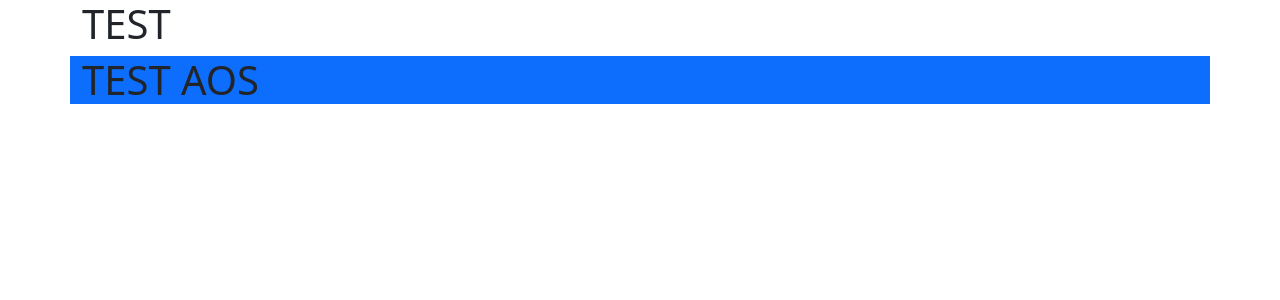
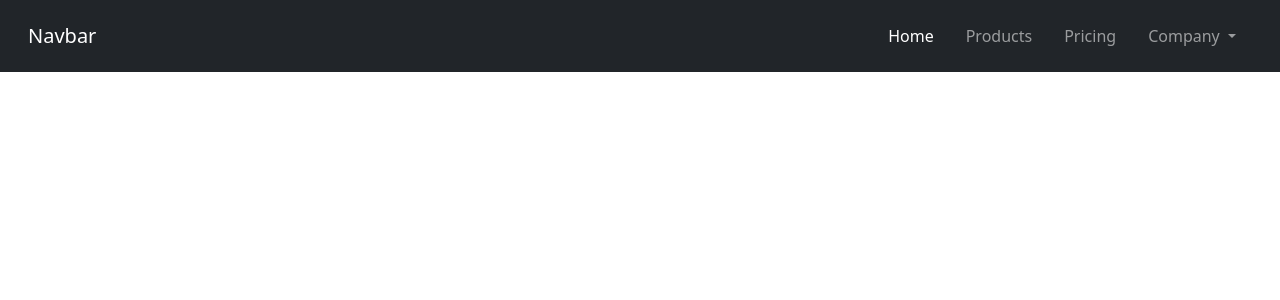
Before and after one commit to MahirPrcanovic/Intern-Platform, an Angular app in the folder client/: page / in a window 1280 px wide. Shown: the top 300 px of the page. Built offline with nearby package versions, Linux system fonts and the light colour scheme; no server answers.

Commit message:
feat: basic structure added

```diff
--- a/client/angular.json
+++ b/client/angular.json
@@ -19,6 +19,8 @@
             "polyfills": "src/polyfills.ts",
             "tsConfig": "tsconfig.app.json",
             "assets": ["src/favicon.ico", "src/assets"],
+            "allowedCommonJsDependencies": ["aos"],
+
             "styles": [
               "src/styles.css",
               "node_modules/bootstrap/dist/css/bootstrap.min.css",
--- a/client/src/app/app-routing.module.ts
+++ b/client/src/app/app-routing.module.ts
@@ -1,10 +1,11 @@
 import { NgModule } from '@angular/core';
 import { RouterModule, Routes } from '@angular/router';
+import { LandingPageComponent } from './pages/landing-page/landing-page.component';
 
-const routes: Routes = [];
+const routes: Routes = [{ path: '', component: LandingPageComponent }];
 
 @NgModule({
   imports: [RouterModule.forRoot(routes)],
-  exports: [RouterModule]
+  exports: [RouterModule],
 })
-export class AppRoutingModule { }
+export class AppRoutingModule {}
--- a/client/src/app/app.component.html
+++ b/client/src/app/app.component.html
@@ -1,6 +1 @@
-<div class="container">
-  <h1>TEST</h1>
-</div>
-<div class="container bg-primary" data-aos="fade-up">
-  <h1>TEST AOS</h1>
-</div>
+<router-outlet></router-outlet>
--- a/client/src/app/app.module.ts
+++ b/client/src/app/app.module.ts
@@ -4,8 +4,10 @@ import { BrowserModule } from '@angular/platform-browser';
 import { AppRoutingModule } from './app-routing.module';
 import { AppComponent } from './app.component';
 import { HttpClientModule } from '@angular/common/http';
+import { HeaderComponent } from './components/header/header.component';
+import { LandingPageComponent } from './pages/landing-page/landing-page.component';
 @NgModule({
-  declarations: [AppComponent],
+  declarations: [AppComponent, HeaderComponent, LandingPageComponent],
   imports: [BrowserModule, AppRoutingModule, HttpClientModule],
   providers: [],
   bootstrap: [AppComponent],
--- /dev/null
+++ b/client/src/app/components/header/header.component.html
@@ -0,0 +1,47 @@
+<nav class="navbar navbar-expand-lg navbar-dark bg-dark p-3">
+  <div class="container-fluid">
+    <a class="navbar-brand" href="#">Navbar</a>
+    <button
+      class="navbar-toggler"
+      type="button"
+      data-bs-toggle="collapse"
+      data-bs-target="#navbarNavDropdown"
+      aria-controls="navbarNavDropdown"
+      aria-expanded="false"
+      aria-label="Toggle navigation"
+    >
+      <span class="navbar-toggler-icon"></span>
+    </button>
+
+    <div class="collapse navbar-collapse" id="navbarNavDropdown">
+      <ul class="navbar-nav ms-auto">
+        <li class="nav-item">
+          <a class="nav-link mx-2 active" aria-current="page" href="#">Home</a>
+        </li>
+        <li class="nav-item">
+          <a class="nav-link mx-2" href="#">Products</a>
+        </li>
+        <li class="nav-item">
+          <a class="nav-link mx-2" href="#">Pricing</a>
+        </li>
+        <li class="nav-item dropdown">
+          <a
+            class="nav-link mx-2 dropdown-toggle"
+            href="#"
+            id="navbarDropdownMenuLink"
+            role="button"
+            data-bs-toggle="dropdown"
+            aria-expanded="false"
+          >
+            Company
+          </a>
+          <ul class="dropdown-menu" aria-labelledby="navbarDropdownMenuLink">
+            <li><a class="dropdown-item" href="#">Blog</a></li>
+            <li><a class="dropdown-item" href="#">About Us</a></li>
+            <li><a class="dropdown-item" href="#">Contact us</a></li>
+          </ul>
+        </li>
+      </ul>
+    </div>
+  </div>
+</nav>
--- /dev/null
+++ b/client/src/app/components/header/header.component.ts
@@ -0,0 +1,15 @@
+import { Component, OnInit } from '@angular/core';
+
+@Component({
+  selector: 'app-header',
+  templateUrl: './header.component.html',
+  styleUrls: ['./header.component.css']
+})
+export class HeaderComponent implements OnInit {
+
+  constructor() { }
+
+  ngOnInit(): void {
+  }
+
+}
--- /dev/null
+++ b/client/src/app/pages/landing-page/landing-page.component.html
@@ -0,0 +1 @@
+<app-header></app-header>
--- /dev/null
+++ b/client/src/app/pages/landing-page/landing-page.component.ts
@@ -0,0 +1,15 @@
+import { Component, OnInit } from '@angular/core';
+
+@Component({
+  selector: 'app-landing-page',
+  templateUrl: './landing-page.component.html',
+  styleUrls: ['./landing-page.component.css']
+})
+export class LandingPageComponent implements OnInit {
+
+  constructor() { }
+
+  ngOnInit(): void {
+  }
+
+}
```
Also changed, not shown: client/src/app/components/header/header.component.css (added), client/src/app/pages/landing-page/landing-page.component.css (added).
